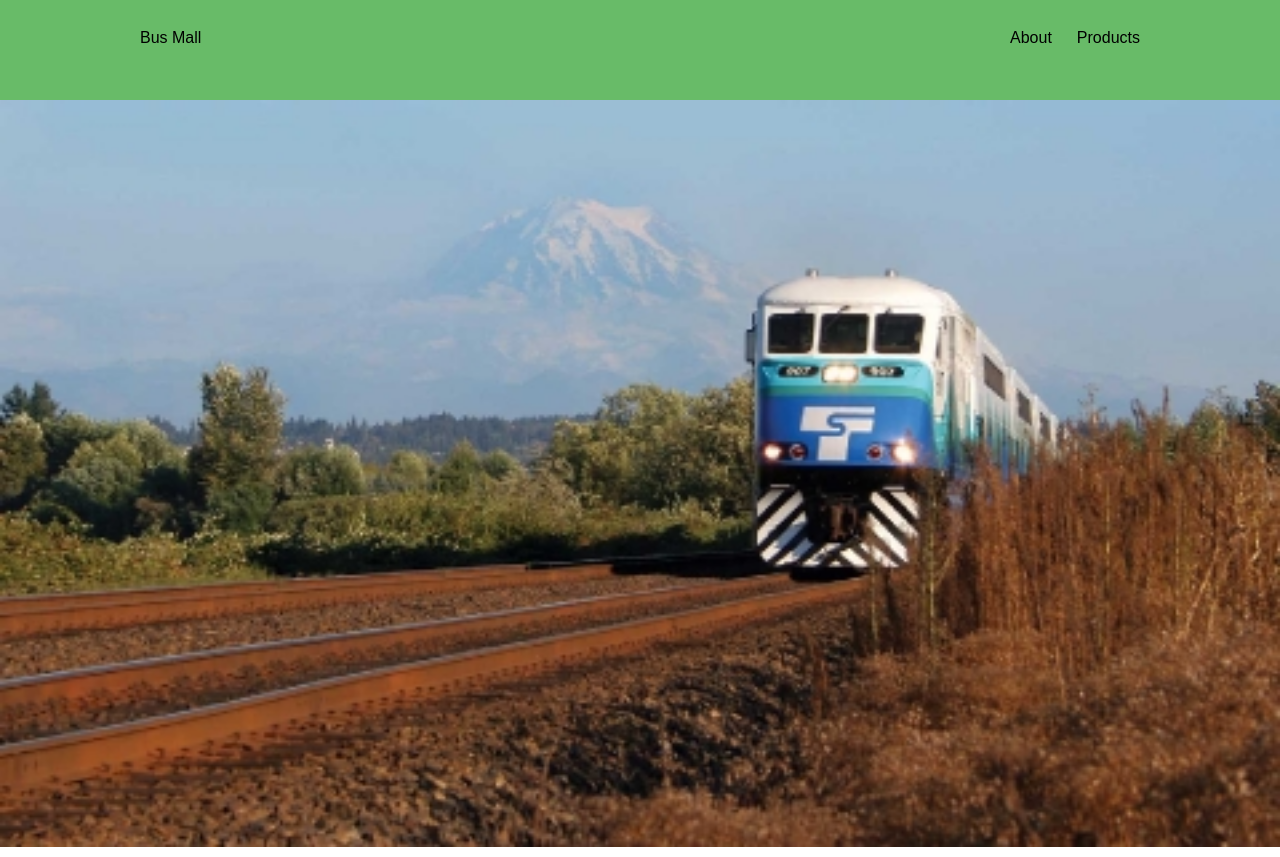
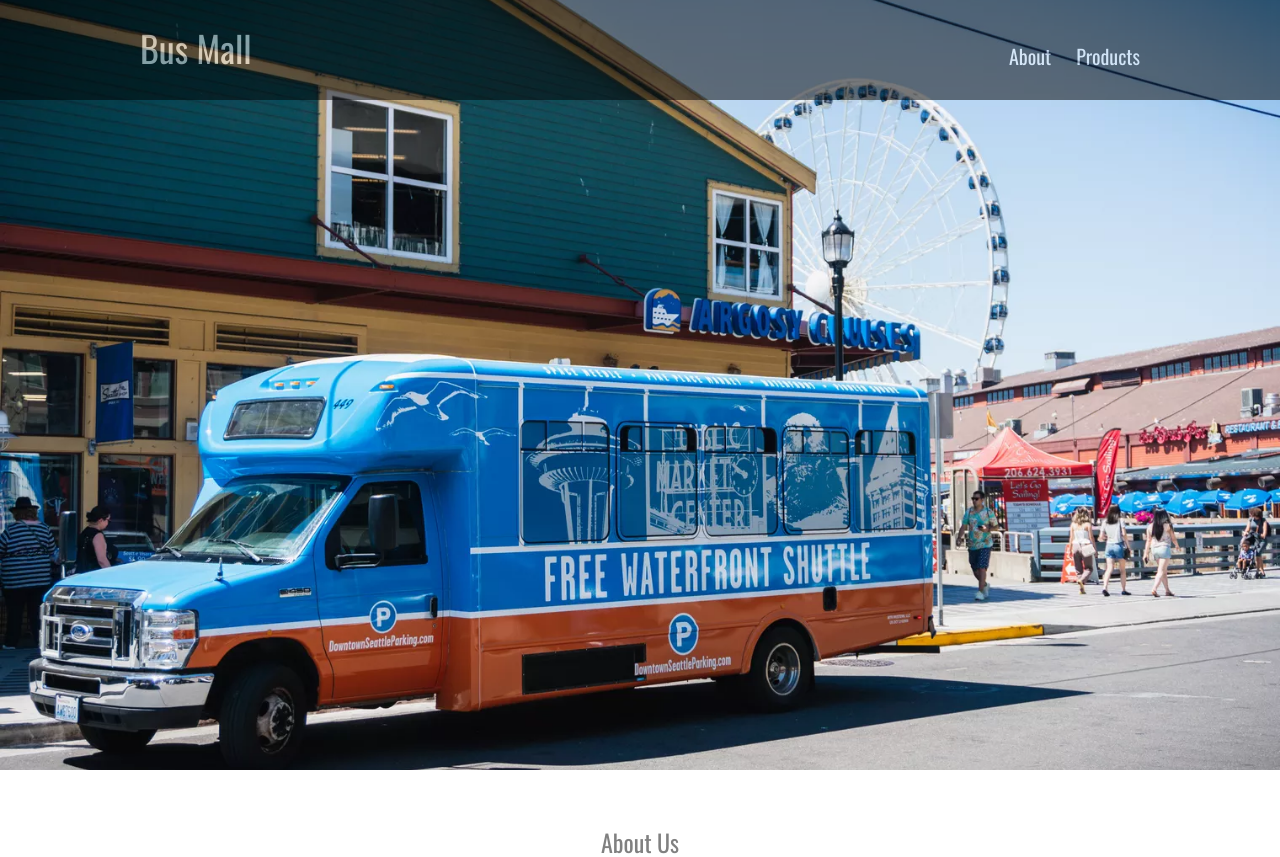
Before and after one commit to dmarchante/bus-mall, a plain HTML site: page index.html in a window 1280 px wide. Shown: the top 857 px of the page. Drawn offline with nearby package versions, Linux system fonts and the light colour scheme.

Commit message:
clean up styling

```diff
--- a/css/style.css
+++ b/css/style.css
@@ -1,12 +1,37 @@
+@import url('https://fonts.googleapis.com/css?family=Heebo');
+@import url('https://fonts.googleapis.com/css?family=Oswald');
+
 body {
-  font-family: sans-serif;
+  font-family: 'Heebo', sans-serif;
   margin: 0;
 }
 
+h1, h2, h3 {
+  font-family: 'Oswald', sans-serif;
+  color: #808080;
+}
+
+h1 {
+  font-size: 36px;
+}
+
+h2 {
+  font-size: 24px;
+}
+
 header, footer {
-  background-color: rgb(104, 187, 104);
+  background-color: #000;
+  opacity: .5;
+  width: 100%;
   height: 100px;
-  width: 100%;
+}
+
+header h1, footer h2, ul a {
+  color: #fff;
+}
+
+header {
+  position: absolute;
 }
 
 header div, main div, footer div {
@@ -21,23 +46,34 @@ header div {
   margin: 0 auto;
 }
 
-header div h2 {
+header div h1 {
   margin-top: 30px;
 }
 
 nav ul {
   display: flex;
   flex-direction: row;
-  margin-top: 30px;
+  margin-top: 46px;
 }
 
 nav ul li {
   margin-left: 25px;
+  font-family: 'Oswald', sans-serif;
+  font-size: 20px;
 }
 
-main img {
+a {
+  text-decoration: none;
+}
+
+.hero-image {
+	height: 770px;
   width: 100%;
-  margin-bottom: 30px;
+  background-image: url(../assets/waterfront_shuttle.jpg);
+	background-position: center bottom;
+  background-size: cover;
+  background-position: center center;
+  margin-bottom: 60px;
 }
 
 main div h2 {
@@ -45,8 +81,27 @@ main div h2 {
   text-align: center;
 }
 
+main img {
+  width: 100%;
+  margin-bottom: 60px;
+}
+
 main div p {
-  margin-bottom: 30px;
+  margin-bottom: 60px;
+}
+
+main div div {
+  width: 250px;
+  margin: 0 auto;
+}
+
+button {
+  padding: 15px;
+  font-size: 18px;
+  border-radius: 15px;
+  background-color: #000;
+  opacity: .5;
+  color: #fff;
 }
 
 section h2 {
@@ -57,7 +112,7 @@ section h2 {
 section ul {
   display: flex;
   flex-direction: row;
-  margin-bottom: 30px;
+  margin-bottom: 60px;
   justify-content: space-between;
 
 }
@@ -72,12 +127,12 @@ section ul li img {
 }
 
 main div button {
-  margin-bottom: 30px;
+  margin-bottom: 60px;
   width: 100%;
 }
 
 canvas {
-  margin-bottom: 30px;
+  margin-bottom: 60px;
   margin: 0 auto;
 }
 
--- a/index.html
+++ b/index.html
@@ -13,21 +13,29 @@
 <body>
   <header>
     <div>
-      <h2>Bus Mall</h2>
+      <h1>Bus Mall</h1>
       <nav>
         <ul>
-          <li>About</li>
-          <li>Products</li>
+          <li>
+            <a href="#about">
+              About
+            </a>
+          </li>
+          <li>
+            <a href="#products">
+              Products
+            </a>
+          </li>
         </ul>
       </nav>
     </div>
   </header>
   <main>
-    <img src="./assets/hero.jpg" alt="rail transportation" title="rail transportation">
-    <div>
+    <div class="hero-image"></div>
+    <div id="about">
       <h2>About Us</h2>
       <p>Lorem ipsum dolor sit amet, consectetur adipiscing elit, sed do eiusmod tempor incididunt ut labore et dolore magna aliqua. Ridiculus mus mauris vitae ultricies leo integer malesuada nunc vel. Nunc vel risus commodo viverra. Eu non diam phasellus vestibulum lorem. Nam libero justo laoreet sit amet cursus sit amet dictum. Nulla pharetra diam sit amet nisl suscipit adipiscing.</p>
-      <section>
+      <section id="products">
         <h2>Products</h2>
         <ul id="votingsection">
           <li>
@@ -41,8 +49,9 @@
           </li>
         </ul>
       </section>
-      <button id="render-chart">Show Chart</button>
-      <p></p>
+      <div>
+        <button id="render-chart">Show Chart</button>
+      </div>
     </div>
   </main>
   <canvas id="product-chart" width="800px" height="400px"></canvas>
```
Also changed, not shown: assets/waterfront_shuttle.jpg (added).
